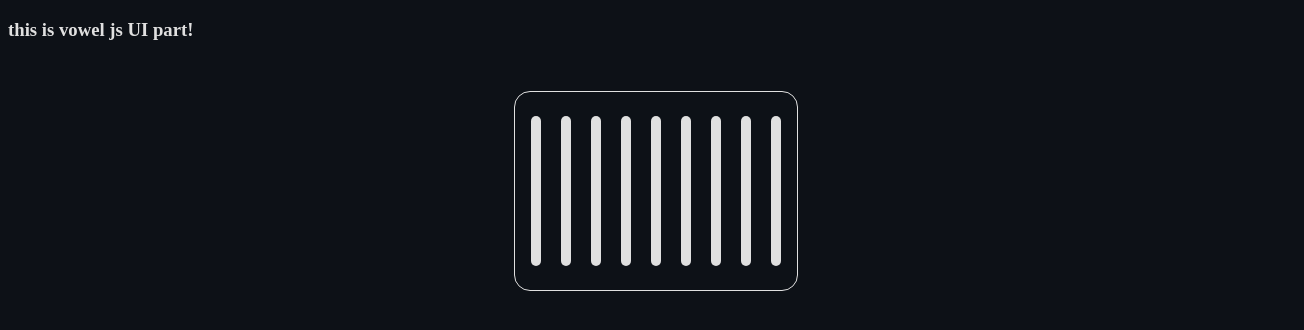
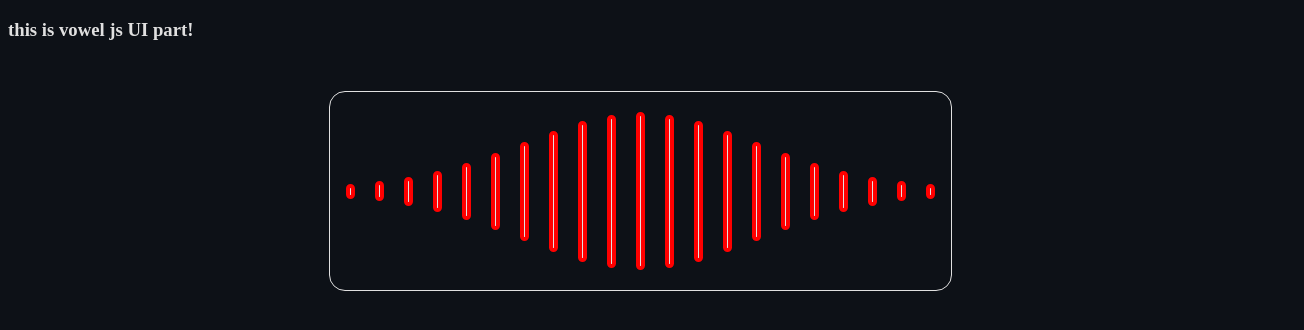
Before and after one commit to aygin/vowel, a website built with webpack: page src/UI/index.html in a window 1280 px wide. Shown: the whole page, 1304 px wide, since content can reach past the window. Built offline with nearby package versions, Linux system fonts and the light colour scheme.

Commit message:
added animations and fixed symetrical mouth shape

```diff
--- a/src/UI/src/main.js
+++ b/src/UI/src/main.js
@@ -1,16 +1,45 @@
 import  "./styles.css";
 
-const MOUTH_RESOLUTION = 9;
+const MOUTH_RESOLUTION = 21;
+
+const GAUSSIAN_CENTER = Math.floor(MOUTH_RESOLUTION / 2);
+
+const renderedSpanEls = [];
 
 const renderSpanMouthElements = (applicationContainer) => {
     const mouthContainer = document.createElement("div");
     mouthContainer.classList.add('mouth-container');
     applicationContainer.appendChild(mouthContainer);
     for (let i = 0; i < MOUTH_RESOLUTION; i++) {
-        const span = document.createElement("span");
-        span.classList.add('mouth-span');
-        mouthContainer.appendChild(span);
-    }
+            const span = document.createElement("span");
+            span.classList.add('mouth-span');
+            span.setAttribute('data-id' , `${i}`);
+            renderedSpanEls.push(span);
+            mouthContainer.appendChild(span);
+            // const spanHeight = `${(gaussian(i) * 150).toFixed(2)}px`
+            // span.style.height = spanHeight;
+            // console.log("#### set span height to " , spanHeight)
+        }
+    setTimeout(() => {
+        for (let i = 0; i < MOUTH_RESOLUTION; i++) {
+            const span = renderedSpanEls[i];
+            const spanHeight = `${(gaussian(i) * 150).toFixed(2)}px`
+            span.style.height = spanHeight;
+            console.log(`#### set span number ${i} height to ` , spanHeight)
+        }
+    } , 2000);
+}
+
+/**
+ * Gaussian Bell Curve Function
+ * @param {number} x - The input coordinate
+ * @param {number} center - The mean (peak location), defaults to 0
+ * @param {number} sigma - The standard deviation (width), defaults to 1
+ * @returns {number} The height (y) at position x
+ */
+const gaussian = (x, center = GAUSSIAN_CENTER, sigma = 4) => {
+  const exponent = -0.5 * Math.pow((x - center) / sigma, 2);
+  return Math.exp(exponent);  // Peak will be 1 at x = center
 }
 
 window.onload = () => {
--- a/src/UI/src/styles.css
+++ b/src/UI/src/styles.css
@@ -3,7 +3,7 @@
     --body-primary-color: #e0e0e0;
     --mouth-max-height: 150px;
     --mouth-min-height: 10px;
-    --mouth-width: 10px;
+    --mouth-span-width: 1px;
 }
 
 body {
@@ -13,7 +13,6 @@ body {
 
 .main-container {
     display: flex;
-    width: 100%;
     padding: 1rem;
     justify-content: center;
     align-items: center;
@@ -39,8 +38,10 @@ body {
 }
 
 .mouth-span {
-    height: var(--mouth-max-height);
-    width: var(--mouth-width);
+    height: var(--mouth-min-height);
+    width: var(--mouth-span-width);
     border-radius: 5px;
     background-color: var(--body-primary-color);
+    border: 4px solid red;
+    transition: all 300ms cubic-bezier(0.075, 0.82, 0.165, 1);
 }
```
